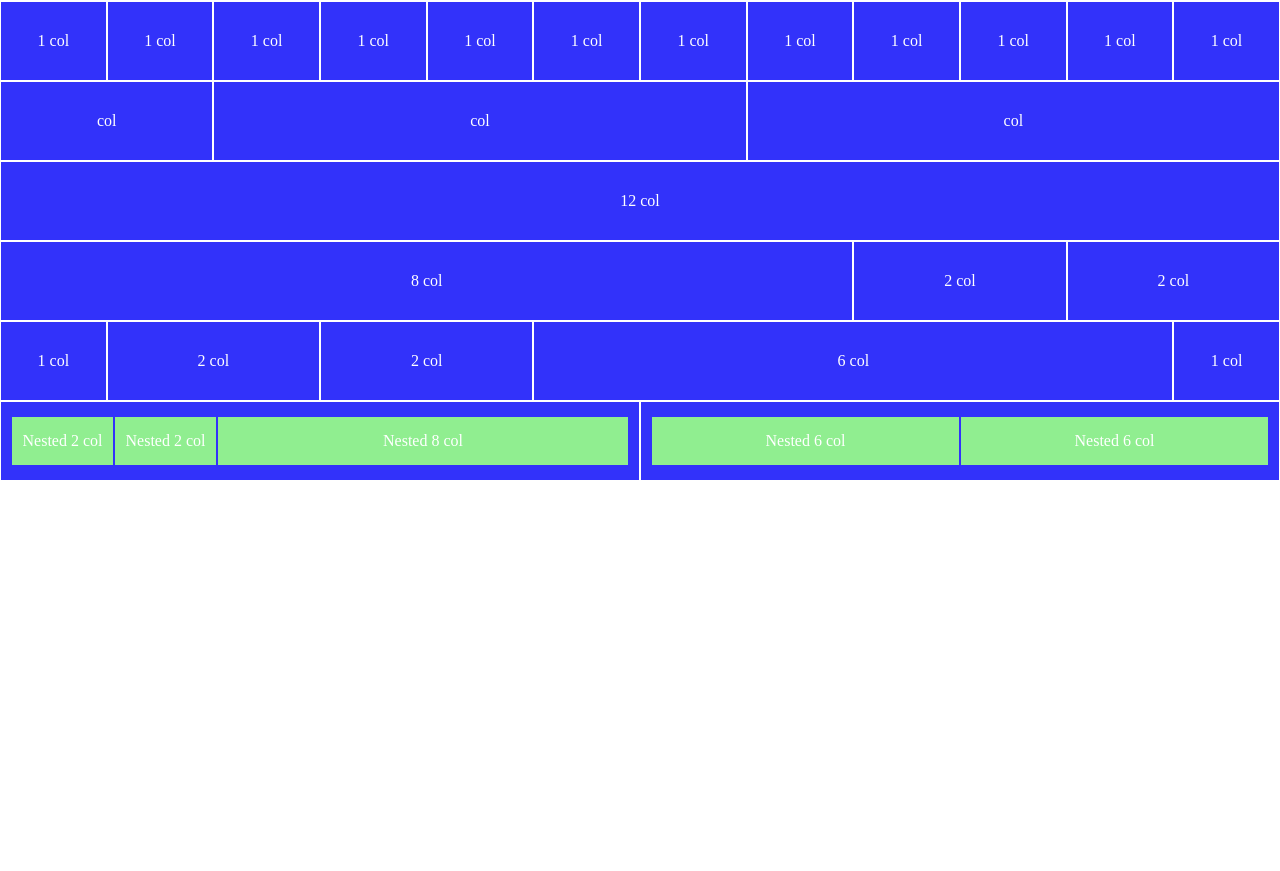
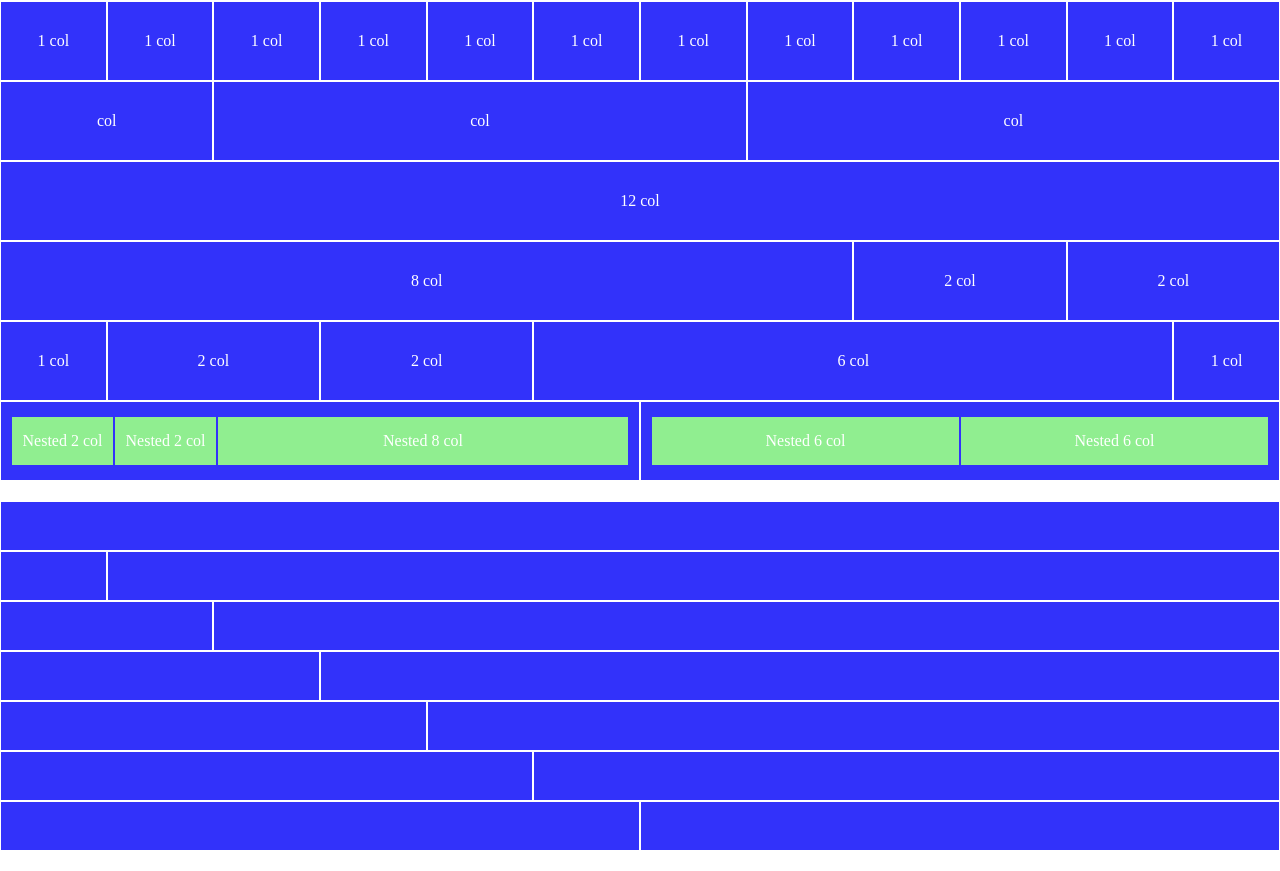
Before and after one commit to Pulcioo/html-css-12bool, a plain HTML site: page index.html in a window 1280 px wide. Shown: the part 41-912 px from the top of the page. Before the commit the page ends 800 px from the top, so only its background shows below. Drawn offline with Linux system fonts and the light colour scheme.

Commit message:
eseguita seconda parte esercizio

```diff
--- a/index.html
+++ b/index.html
@@ -16,7 +16,9 @@
         <!-- titolo -->
         <h1>Esercizio per casa</h1>
     </header>
+
     <main>
+        <!-- prima parte esercizio -->
         <!-- prima riga -->
         <div class="container">
             <div class="row">
@@ -115,7 +117,7 @@
             </div>
         </div>
         <!-- sesta riga -->
-        <div class="container">
+        <div class="container margin-bottom">
             <div class="row">
                 <div class="col-6 bg-blue height-80 debug center padding-10">
                     <div class="col-2 bg-green height-50 debug-blue center">
@@ -139,6 +141,56 @@
             </div>
         </div>
 
+        <!-- seconda parte esercizio -->
+        <!-- prima riga -->
+        <div class="container">
+            <div class="row">
+                <div class="col-12 bg-blue height-40 debug center"></div>
+            </div>
+        </div>
+        <!-- seconda riga -->
+        <div class="container">
+            <div class="row">
+                <div class="col-1 bg-blue height-40 debug center"></div>
+                <div class="col-11 bg-blue height-40 debug center"></div>
+            </div>
+        </div>
+        <!-- terza riga -->
+        <div class="container">
+            <div class="row">
+                <div class="col-2 bg-blue height-40 debug center"></div>
+                <div class="col-10 bg-blue height-40 debug center"></div>
+            </div>
+        </div>
+        <!-- quarta riga -->
+        <div class="container">
+            <div class="row">
+                <div class="col-3 bg-blue height-40 debug center"></div>
+                <div class="col-9 bg-blue height-40 debug center"></div>
+            </div>
+        </div>
+        <!-- quinta riga -->
+        <div class="container">
+            <div class="row">
+                <div class="col-4 bg-blue height-40 debug center"></div>
+                <div class="col-8 bg-blue height-40 debug center"></div>
+            </div>
+        </div>
+        <!-- sesta riga -->
+        <div class="container">
+            <div class="row">
+                <div class="col-5 bg-blue height-40 debug center"></div>
+                <div class="col-7 bg-blue height-40 debug center"></div>
+            </div>
+        </div>
+        <!-- settima riga -->
+        <div class="container margin-bottom">
+            <div class="row">
+                <div class="col-6 bg-blue height-40 debug center"></div>
+                <div class="col-6 bg-blue height-40 debug center"></div>
+            </div>
+        </div>
+
 
     </main>
 
--- a/style.css
+++ b/style.css
@@ -12,6 +12,10 @@
 }
 
 .height-50{
+    height: 50px;
+}
+
+.height-40{
     height: 50px;
 }
 
@@ -37,6 +41,10 @@
     align-items: center;
 }
 
+.margin-bottom{
+    margin-bottom: 20px;
+}
+
 /* header */
 header>h1{
     margin-bottom: 5px;
```
